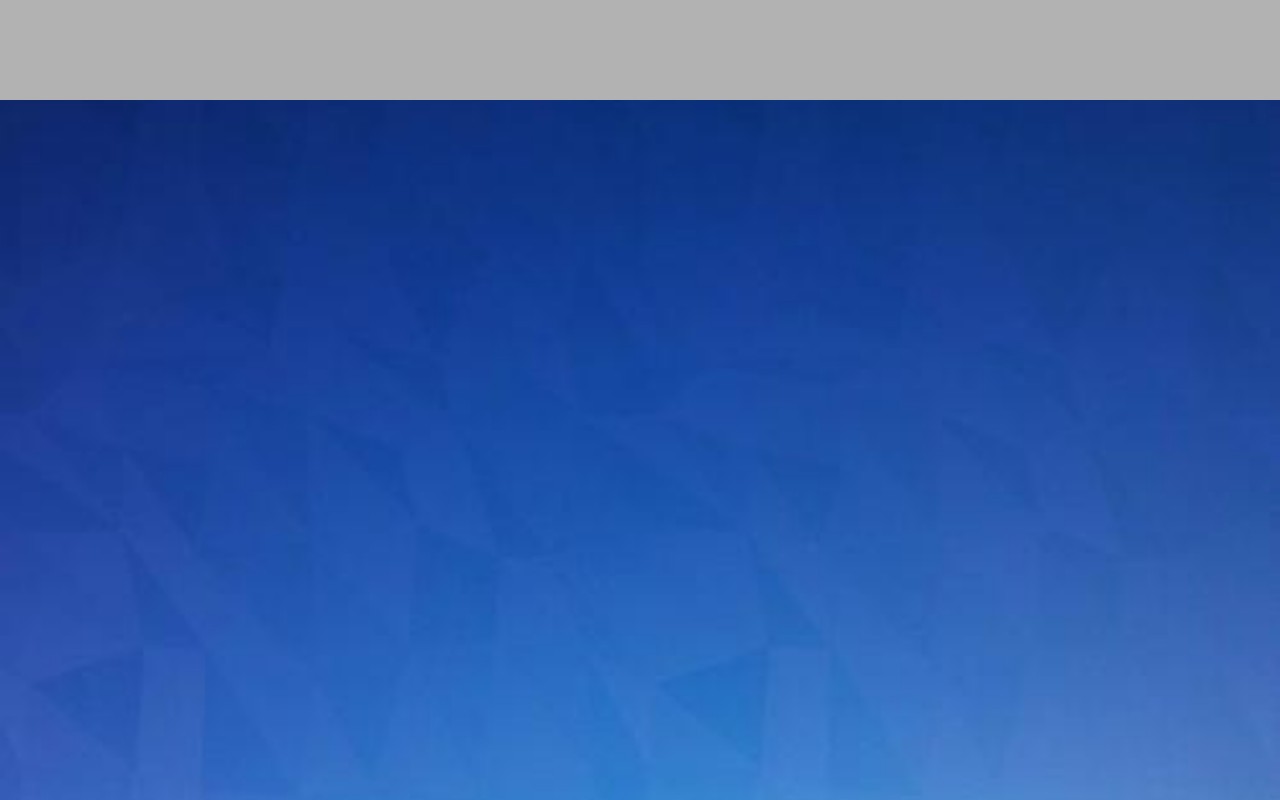
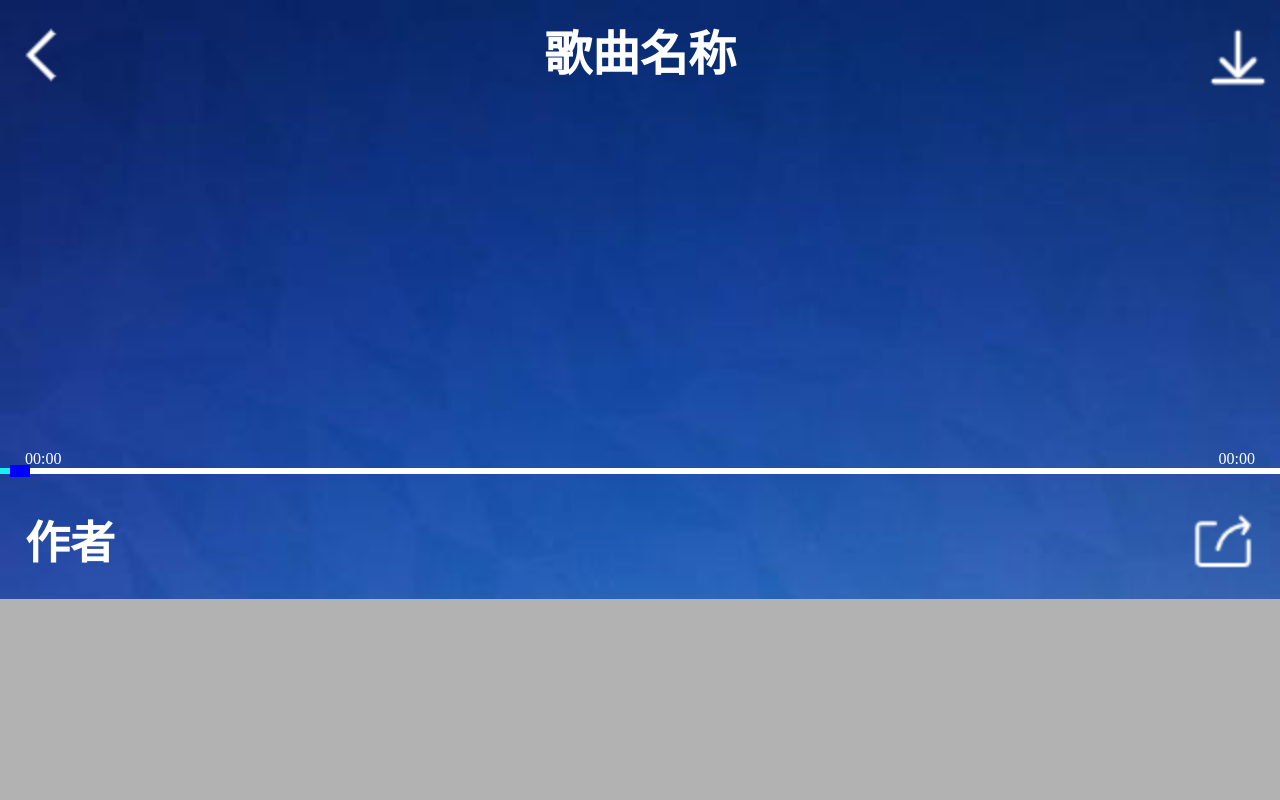
Before and after one commit to Huang-xs/myQQMusic, a plain HTML site: page songWord.html in a window 1280 px wide. Drawn offline with Linux system fonts and the light colour scheme.

Commit message:
歌词界面

```diff
--- a/css/index.css
+++ b/css/index.css
@@ -389,7 +389,7 @@ body,
         bottom:1rem;
         left: 0;
         height: .3rem;
-        background-color: #ddd;
+        background-color: rgba(238, 237, 237,.8);
         font-size: 12px;
     }
     .currentTime{
@@ -400,8 +400,6 @@ body,
         margin-right: .20rem;
         margin-top: -5px;
     }
-
-
 }
 /* @media screen and (min-width: 1200px){
 }
--- a/css/songLists.css
+++ b/css/songLists.css
@@ -127,7 +127,11 @@ a{
      top: 50%;
      right: .1rem;
      transform: translateY(-50%);
-
+}
+.downLoadIcon{
+    width: .44rem;
+    height: .44rem;
+   margin-left: 1.5rem;
 }
 .songListplayTip>i{
     display: block;
--- a/css/songWord.css
+++ b/css/songWord.css
@@ -1,4 +1,7 @@
-@import "./reset.css";
+@import "../css/reset.css";
+html,body,.container{
+  height: 100%;
+}
 body{
     margin: 0 auto;
     font-size: 16px;
@@ -16,14 +19,95 @@ body{
 .containHead{
    width: 100%;
    height: 1rem;
-   background-color: #b2b2b2;
+   padding: .05rem .1rem;
 }
-.songPrev{
-
+.songIcon{
+  width: .64rem;
+  height: .64rem;
+  margin: calc((1rem - .64rem)/2)  0;
 }
 .songTitle{
-
+    width: calc(100% - (.64rem * 2) - .2rem);
+  height: .64rem;
+  margin: calc((1rem - .64rem)/2)  0;
+  text-align: center;
+  line-height: .64rem;
+  font-weight: bolder;
+color: #fff;
+font-size: .48rem;
 }
-.songDownLoad{
-
+.mainContent{
+  width: 100%;
+  height: calc(100% - 1.1rem - 3.5rem);
+  margin-top: 40px;
+  /* background-color: #b2b2b2; */
+  /* display: none; */
 }
+/* .showWord{
+  height: 100%;
+  overflow-y: auto;
+} */
+.a{
+  height: 1000px;
+}
+.footContent{
+  width: 100%;
+  height: 3.5rem;
+  position: absolute;
+  bottom: 0;
+}
+.time{
+  width: 100%;
+  color: #fff;
+}
+.currentTime{
+  margin-left: .25rem;
+}
+.durationTime{
+  margin-right: .25rem;
+}
+.progress{
+  position: relative;
+  width: 100%;
+  height: .06rem;
+  background-color: #fff;
+}
+.progress-active{
+  background-color: rgb(23, 241, 241);
+  width: 20px;
+  height: .06rem;
+}
+.mask{
+  position: absolute;
+  top: -.03rem;
+   left: 10px;
+  width: .2rem;
+  height: .12rem;
+  background-color: blue;
+}
+.layer{
+  position: absolute;
+  top: 0;
+  width: 100%;
+  height: .06rem;
+}
+.tip{
+  margin-top: .15rem;
+  width: calc(100% - .5rem);
+  height: 1rem;
+  padding: .05rem .25rem;
+   line-height: 1rem;
+   color: #fff;
+   font-size: .45rem;
+   font-weight: bolder;
+}
+.enjoy{
+  width: .64rem;
+  height: .64rem;
+  margin: calc(1rem - .74rem - .11rem) 0;
+}
+.playIcon{
+  width: 100%;
+  height: 100%;
+  background-color: #b2b2b2;
+}
--- a/songWord.html
+++ b/songWord.html
@@ -12,9 +12,38 @@
 <body>
     <div class="container">
         <div class="containHead clearfix">
-            <div class="songPrev fl"></div>
-            <div class="songTitle fl"></div>
-            <div class="songDownLoad fl"></div>
+            <div class="songIcon songPrev fl">
+                <img src="./img/previous.png" class="auto-img">
+            </div>
+            <div class="songTitle fl">歌曲名称</div>
+            <div class="songIcon songDownLoad fl">
+                <img src="./img/downLoad.png" class="auto-img" >
+            </div>
+        </div>
+        <div class="mainContent">
+              <div class="showWord">
+                  <div class="a"></div>
+              </div>
+        </div>
+        <div class="footContent ">
+            <div class="time clearfix">
+                <div class="currentTime fl">00:00</div>
+                <div class="durationTime fr">00:00</div>
+            </div>
+            <div class="progress">
+                <div class="progress-active"></div>
+                <div class="mask"></div>
+                <div class="layer"></div>
+            </div>
+            <div class="tip clearfix">
+                <div class="acthor fl">作者</div>
+                <div class="enjoy fr">
+                    <img src="./img/enjoy.png" class="auto-img">
+                </div>
+            </div>
+            <div class="playIcon">
+
+            </div>
         </div>
     </div>
     <script src="./js/jquery/jquery-3.4.1.min.js"></script>
```
Also changed, not shown: index.html (+9 -3 lines), img/downLoad.png (added), img/enjoy.png (added), img/previous.png (added).
